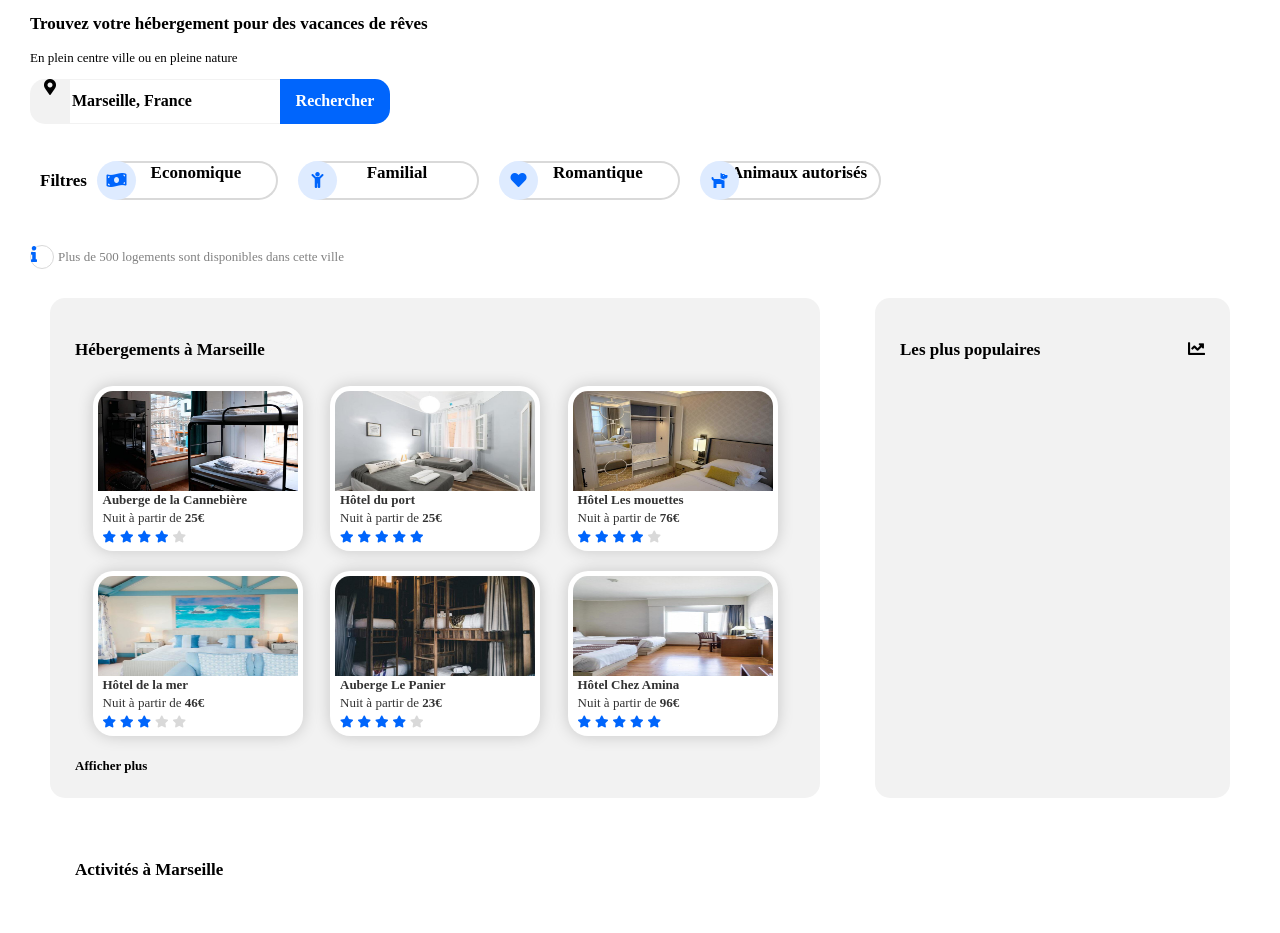
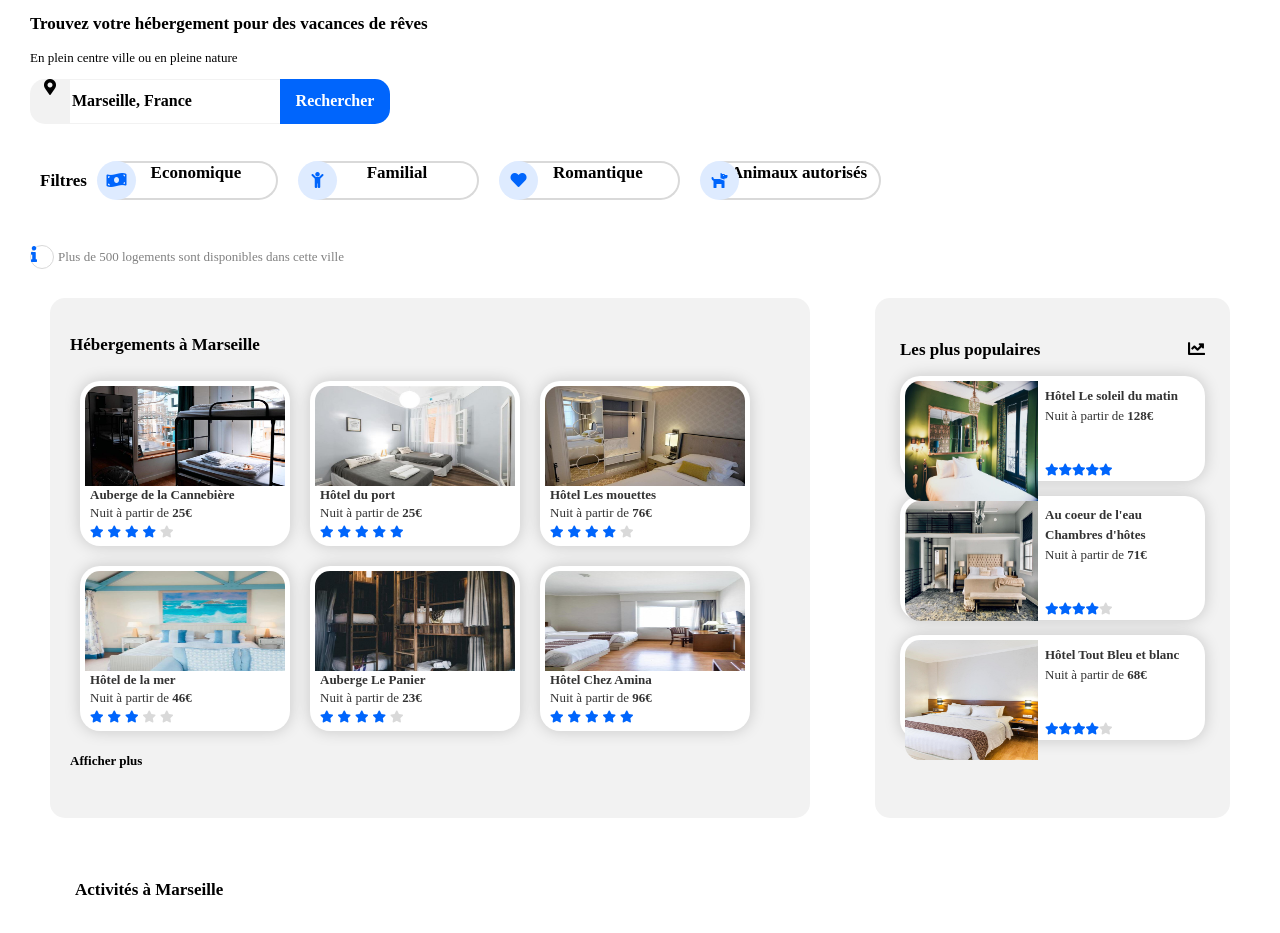
Before and after one commit to lalloretpilou/Booki_P2, a plain HTML site: page index.html in a window 1280 px wide. Shown: the part 119-1052 px from the top of the page. Drawn offline with Linux system fonts and the light colour scheme; a web font is replaced by a local one.

Commit message:
add plus populaire section

```diff
--- a/css/style.css
+++ b/css/style.css
@@ -333,16 +333,15 @@ hebergementMarseille Card
 {
     background-color: #F2F2F2;
     border-radius: 15px;
-    padding: 25px;
+    padding: 20px;
     width: 720px;
-    height: 450px;
+    height: 480px;
 }
 .hebergementMarseilleItems
 {
     display: flex;
     flex-wrap: wrap;
     flex-direction: row;
-    justify-content:space-evenly;
 }
 
 
@@ -354,7 +353,7 @@ hebergementMarseille Card
     border-radius: 15px;
     padding: 25px;
     width: 305px;
-    height: 450px;
+    height: 470px;
 }
 h3, i
 {
@@ -362,6 +361,68 @@ h3, i
     flex-direction: row;
     justify-content:space-between;
 
+}
+
+.lesPlusPopulairesItems
+{
+    display: flex;
+    justify-content: flex-start;
+    flex-direction: column;
+    height: auto;
+    width: auto;
+}
+
+.lesPlusPopulairesCard
+{
+    background-color: white;
+    padding: 5px;
+    border-radius: 1.25rem;
+    box-shadow: 0 0 16px #0000002e;
+    transition-duration: 0.5s;
+    margin-bottom: 15px;
+}
+.lesPlusPopulairesCard a
+{
+    color: #333;
+    text-decoration: none;
+}
+.lesPlusPopulairesCard-image
+{
+    height: 120px;
+    width: 45%;
+    position:relative;
+    overflow:hidden;
+    border-top-left-radius: 15px;
+    border-bottom-left-radius: 15px;
+
+}
+
+.lesPlusPopulairesCard-image img
+{
+    width: 100%;
+    height: 100%;
+    position: absolute;
+}
+.lesPlusPopulairesCard-body
+{
+    display: flex;
+    flex-direction: column;
+    line-height: 20px;
+    margin-left: 140px;
+    margin-top: -120px;
+    justify-content: space-between;
+    margin-bottom: 38px;
+    padding-right: 10px;
+}
+.rate
+{
+    display: flex;
+    flex-direction: row;
+    margin-left: 140px;
+}
+.lesPlusPopulairesCard:hover
+{
+    transform: scale(1.055);
 }
 
 .hebergementMarseilleCard {
@@ -410,7 +471,7 @@ h3, i
 }
 .cardLabel
 {
-    font-family: 'Raleway';      /* Utilisation de la police personalisée */
+    font-family: 'Raleway';
     font-weight: lighter;
     font-size: 13px;
     margin:0;
--- a/index.html
+++ b/index.html
@@ -238,6 +238,62 @@
                         <h3 class="sectionTitle"> Les plus populaires
                         <i class="fas fa-chart-line"></i></h3>
                     </div>
+                    <div class="lesPlusPopulairesItems">
+                        <div class="lesPlusPopulairesCard">
+                            <a href="#">
+                                <img class="lesPlusPopulairesCard-image" src="assets/hebergements/3_medium/emile-guillemot-Bj_rcSC5XfE-unsplash.jpg" alt="Orange" />
+                                <div class="lesPlusPopulairesCard-body">
+                                    <p class="cardTitle">Hôtel Le soleil du matin</p>
+                                    <p class="cardLabel">Nuit à partir de <span>128€</span></p>
+                                </div>
+                                <div class="rate">
+                                    <i class="fas fa-star fa-xs" data-active="true"></i>
+                                    <i class="fas fa-star fa-xs" data-active="true"></i>
+                                    <i class="fas fa-star fa-xs" data-active="true"></i>
+                                    <i class="fas fa-star fa-xs" data-active="true"></i>
+                                    <i class="fas fa-star fa-xs" data-active="true"></i>
+                                </div>
+                            </a>
+                        </div>
+
+
+                        <div class="lesPlusPopulairesCard">
+                            <a href="#">
+                                <img class="lesPlusPopulairesCard-image" src="assets/hebergements/3_medium/aw-creative-VGs8z60yT2c-unsplash.jpg" alt="Orange" />
+                                <div class="lesPlusPopulairesCard-body">
+                                    <p class="cardTitle">Au coeur de l'eau Chambres d'hôtes</p>
+                                    <p class="cardLabel">Nuit à partir de <span>71€</span></p>
+                                </div>
+                                <div class="rate">
+                                    <i class="fas fa-star fa-xs" data-active="true"></i>
+                                    <i class="fas fa-star fa-xs" data-active="true"></i>
+                                    <i class="fas fa-star fa-xs" data-active="true"></i>
+                                    <i class="fas fa-star fa-xs" data-active="true"></i>
+                                    <i class="fas fa-star fa-xs" data-active="false"></i>
+                                </div>
+                            </a>
+                        </div>
+
+
+
+
+                        <div class="lesPlusPopulairesCard">
+                            <a href="#">
+                                <img class="lesPlusPopulairesCard-image" src="assets/hebergements/3_medium/febrian-zakaria-sjvU0THccQA-unsplash.jpg" alt="Orange" />
+                                <div class="lesPlusPopulairesCard-body">
+                                    <p class="cardTitle">Hôtel Tout Bleu et blanc</p>
+                                    <p class="cardLabel">Nuit à partir de <span>68€</span></p>
+                                </div>
+                                <div class="rate">
+                                    <i class="fas fa-star fa-xs" data-active="true"></i>
+                                    <i class="fas fa-star fa-xs" data-active="true"></i>
+                                    <i class="fas fa-star fa-xs" data-active="true"></i>
+                                    <i class="fas fa-star fa-xs" data-active="true"></i>
+                                    <i class="fas fa-star fa-xs" data-active="false"></i>
+                                </div>
+                            </a>
+                        </div>
+                    </div>
                 </div>
             </div>
         </div>
```
Also changed, not shown: 1 other file.
